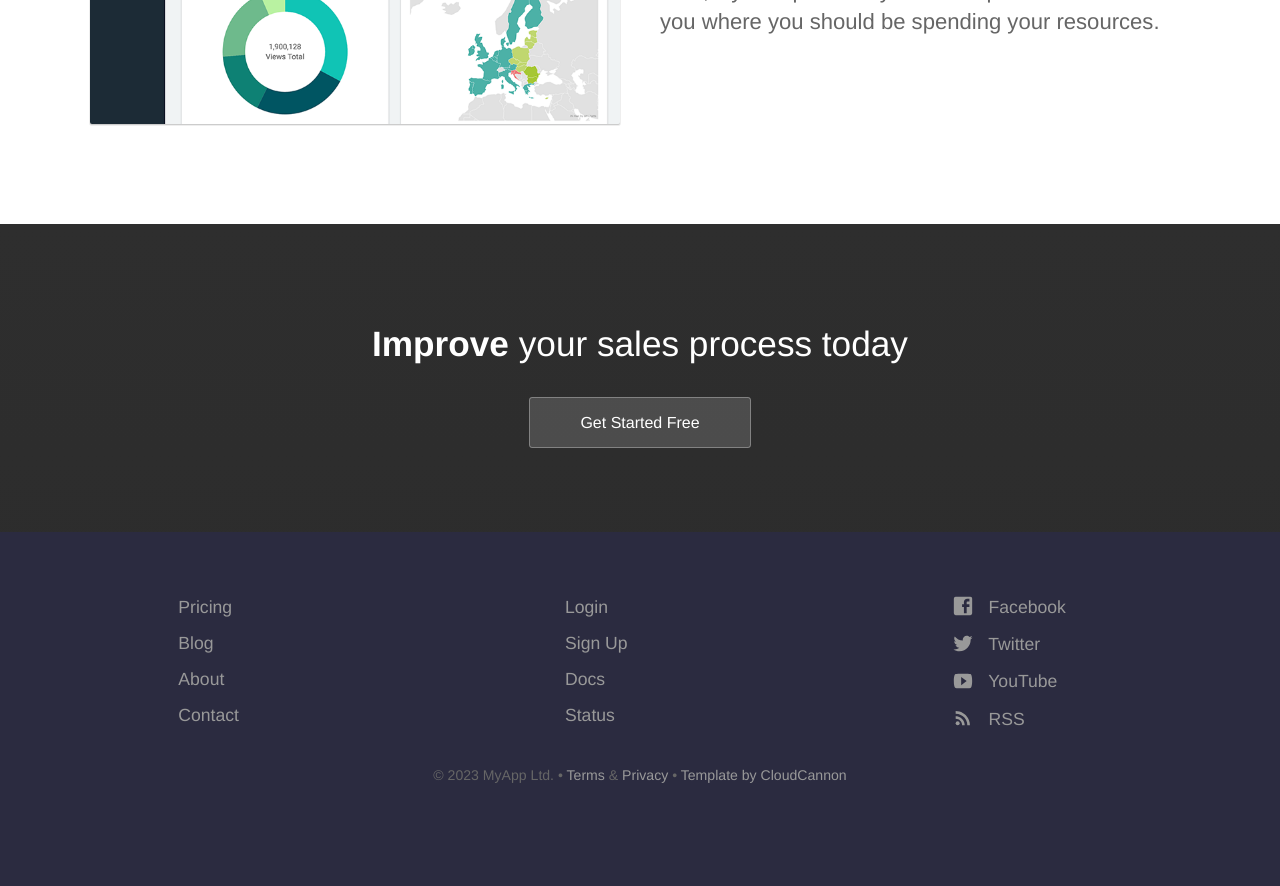
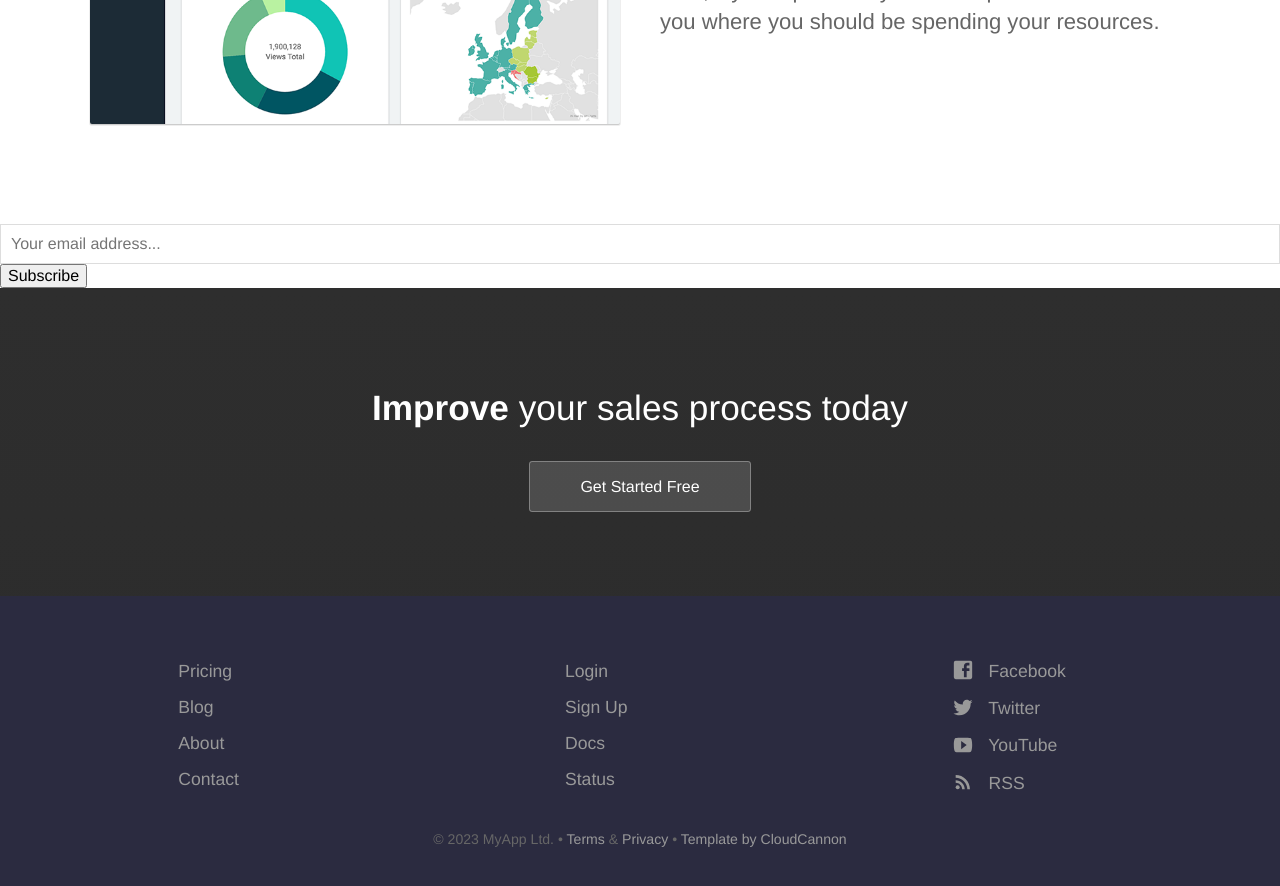
Before and after one commit to EnigmaticMachines/performace, a Jekyll site: the page built from index.html, in a window 1280 px wide and 900 px high, scrolled down 1316 px. Shown: the top 886 px of the window. Built offline with Jekyll 4.4.1, drawn with Linux system fonts in a browser that asks for light colours; before the commit the page ends 2152 px from its top, so only the background shows below that.

Commit message:
Added a git letter form

```diff
--- a/index.html
+++ b/index.html
@@ -62,6 +62,11 @@ description: Welcome to cloud performance game testing.
 		</div>
 	</section> -->
 
+	<form method="POST" action="https://gitletter.co/api/newsletter/clela66ta0005md0flllq0lum/subscribe">
+		<input type="email" name="email" placeholder="Your email address..." />
+		<button>Subscribe</button>
+	  </form>
+
 	<section class="bottom-cta">
 		<h2 class="editable"><strong>Improve</strong> your sales process today</h2>
 		<div class="button alt"><a href="#">Get Started Free</a></div>
```
